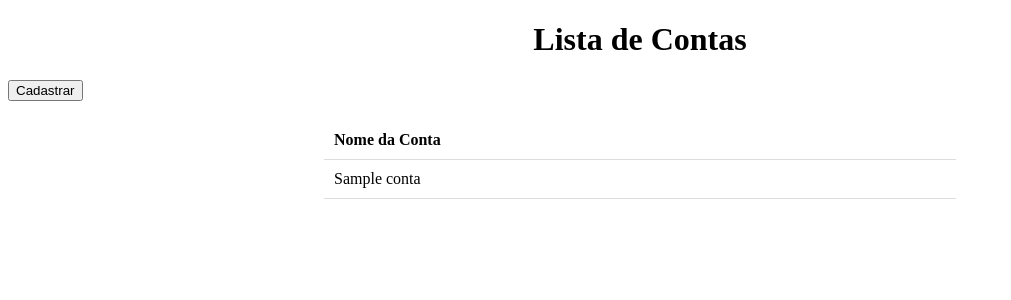
After one commit to Talescruzs/OrganizadorFinanceiro, a Flask app: template Server/WEB/templates/view/contas.html in a window 1280 px wide. The commit adds this page. Shown: the top 300 px of the page, without its empty margins (0-1011 px from the left). Run offline with Flask 3, Linux system fonts and the light colour scheme; the template is opened without the code that fills it: most values are stand-ins (such as "Sample title", 1, 10 or a date in 2020).

Commit message:
atualizando criacao de contas

```diff
--- a/Server/API/Flask/app.py
+++ b/Server/API/Flask/app.py
@@ -69,7 +69,7 @@ def set_account():
         data = request.json["data"]
         if(idUser == 0):
             return ["no user find"]
-        if(c.create_account(bank=data["banco"], typ=data["tipo"], date=data["data"], idUser=data, money=data["dinheiro"])):
+        if(c.create_account(bank=data["banco"], typ=data["tipo"], date=data["data"], idUser=idUser, money=data["dinheiro"])):
             return data
         return ["error to find user"]
     except KeyError as e:
--- /dev/null
+++ b/Server/WEB/templates/view/contas.html
@@ -0,0 +1,40 @@
+<!DOCTYPE html>
+<html lang="en">
+<head>
+    <meta charset="UTF-8">
+    <meta name="viewport" content="width=device-width, initial-scale=1.0">
+    <title>Lista de Contas</title>
+    <style>
+        table {
+            width: 50%;
+            margin: 20px auto;
+            border-collapse: collapse;
+        }
+        th, td {
+            padding: 10px;
+            text-align: left;
+            border-bottom: 1px solid #ddd;
+        }
+    </style>
+</head>
+<body>
+    <h1 style="text-align:center;">Lista de Contas</h1>
+    <form action="/contas/criar">
+        <input type="submit" value="Cadastrar">
+    </form>
+    <table>
+        <thead>
+            <tr>
+                <th>Nome da Conta</th>
+            </tr>
+        </thead>
+        <tbody>
+            {% for conta in contas %}
+            <tr>
+                <td>{{ conta }}</td>
+            </tr>
+            {% endfor %}
+        </tbody>
+    </table>
+</body>
+</html>
--- a/Server/WEB/templates/view/home.html
+++ b/Server/WEB/templates/view/home.html
@@ -13,5 +13,8 @@
     <form action="/logout">
         <input type="submit" value="Logout">
     </form>
+    <form action="/contas">
+        <input type="submit" value="Contas">
+    </form>
 </body>
 </html>
```
Also changed, not shown: Server/WEB/app.py (+37 -5 lines), Server/WEB/templates/view/criarContas.html (added, +43 -0 lines).
